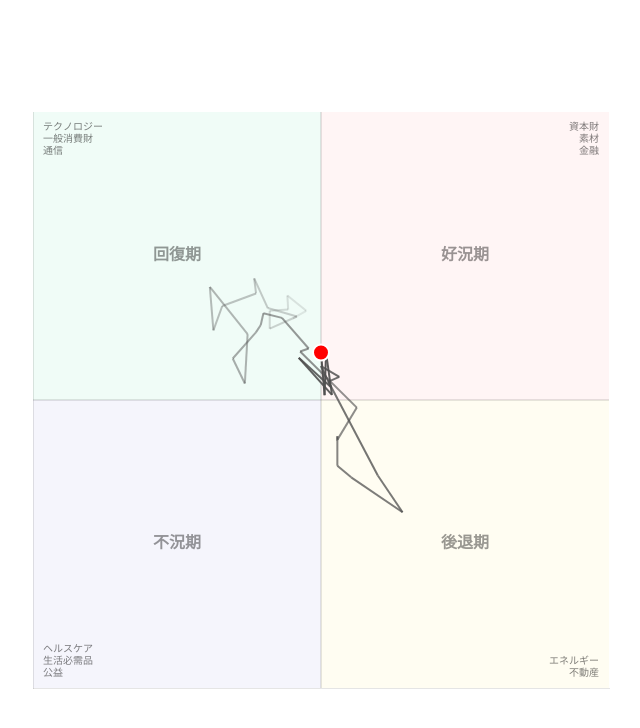
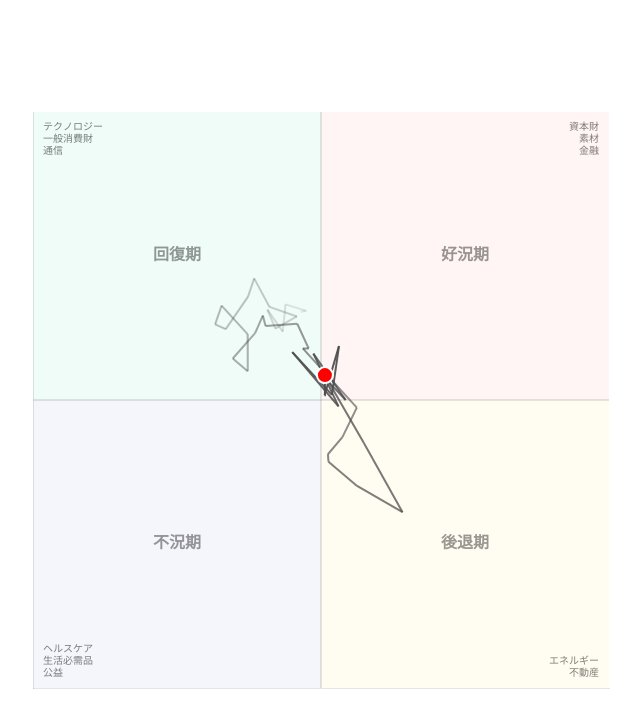
Before and after one commit to skr-works/sector-rotation-chart-USA, a plain HTML site: page index.html in a window 1280 px wide. Shown: the whole page, without its empty margins (319-959 px from the left). Drawn offline with nearby package versions, Linux system fonts and the light colour scheme.

Commit message:
deploy: 8f136d3ea77c0db0fdc551db48536617908fe338

```diff
--- a/index.html
+++ b/index.html
@@ -104,7 +104,7 @@
                     {
                         // 軌跡 (線のみ)
                         label: '軌跡',
-                        data: [{"x": -2.44, "y": 7.08}, {"x": -1.28, "y": 7.74}, {"x": -2.92, "y": 9.07}, {"x": -2.85, "y": 7.86}, {"x": -4.45, "y": 7.74}, {"x": -4.45, "y": 6.19}, {"x": -2.09, "y": 7.25}, {"x": -4.62, "y": 7.98}, {"x": -5.8, "y": 10.56}, {"x": -5.64, "y": 9.25}, {"x": -8.57, "y": 8.16}, {"x": -9.34, "y": 6.05}, {"x": -9.65, "y": 9.81}, {"x": -6.37, "y": 5.72}, {"x": -6.61, "y": 1.43}, {"x": -7.66, "y": 3.6}, {"x": -5.65, "y": 5.87}, {"x": -5.23, "y": 6.51}, {"x": -5.0, "y": 7.53}, {"x": -3.39, "y": 7.13}, {"x": -1.07, "y": 4.47}, {"x": -1.81, "y": 4.21}, {"x": 3.11, "y": -0.66}, {"x": 1.43, "y": -3.44}, {"x": 1.42, "y": -3.14}, {"x": 1.42, "y": -5.7}, {"x": 2.62, "y": -6.71}, {"x": 7.08, "y": -9.74}, {"x": 4.93, "y": -6.55}, {"x": 0.64, "y": 1.6}, {"x": 1.59, "y": 2.01}, {"x": 0.0, "y": 2.95}, {"x": 0.88, "y": 1.1}, {"x": -1.93, "y": 3.66}, {"x": 0.95, "y": 0.44}, {"x": 0.44, "y": 4.1}, {"x": 0.31, "y": 0.42}, {"x": -0.0, "y": 4.12}],
+                        data: [{"x": -1.75, "y": 7.66}, {"x": -1.28, "y": 7.74}, {"x": -3.08, "y": 8.3}, {"x": -3.32, "y": 5.94}, {"x": -4.65, "y": 7.85}, {"x": -3.96, "y": 6.19}, {"x": -2.09, "y": 7.25}, {"x": -4.47, "y": 8.08}, {"x": -5.8, "y": 10.56}, {"x": -6.33, "y": 8.97}, {"x": -8.27, "y": 6.15}, {"x": -9.19, "y": 6.57}, {"x": -8.63, "y": 8.19}, {"x": -6.37, "y": 5.72}, {"x": -6.36, "y": 2.49}, {"x": -7.66, "y": 3.6}, {"x": -5.72, "y": 5.81}, {"x": -5.05, "y": 7.33}, {"x": -4.81, "y": 6.42}, {"x": -2.06, "y": 6.62}, {"x": -1.07, "y": 4.47}, {"x": -1.58, "y": 4.48}, {"x": 3.11, "y": -0.66}, {"x": 1.86, "y": -3.22}, {"x": 0.6, "y": -4.71}, {"x": 0.65, "y": -5.36}, {"x": 3.13, "y": -7.46}, {"x": 7.08, "y": -9.74}, {"x": 3.71, "y": -3.71}, {"x": 0.64, "y": 1.6}, {"x": 2.14, "y": -0.0}, {"x": -0.66, "y": 4.03}, {"x": 1.52, "y": -0.55}, {"x": -2.49, "y": 4.15}, {"x": 0.95, "y": 0.44}, {"x": 1.56, "y": 4.68}, {"x": 0.31, "y": 0.42}, {"x": 0.34, "y": 2.16}],
                         borderWidth: 2,
                         pointRadius: 0, // 点は描画しない
                         showLine: true,
@@ -122,7 +122,7 @@
                     {
                         // 現在地 (点のみ)
                         label: '現在',
-                        data: [{"x": -0.0, "y": 4.12}],
+                        data: [{"x": 0.34, "y": 2.16}],
                         backgroundColor: 'rgba(255, 0, 0, 1)',
                         borderColor: '#fff',
                         borderWidth: 2,
```
